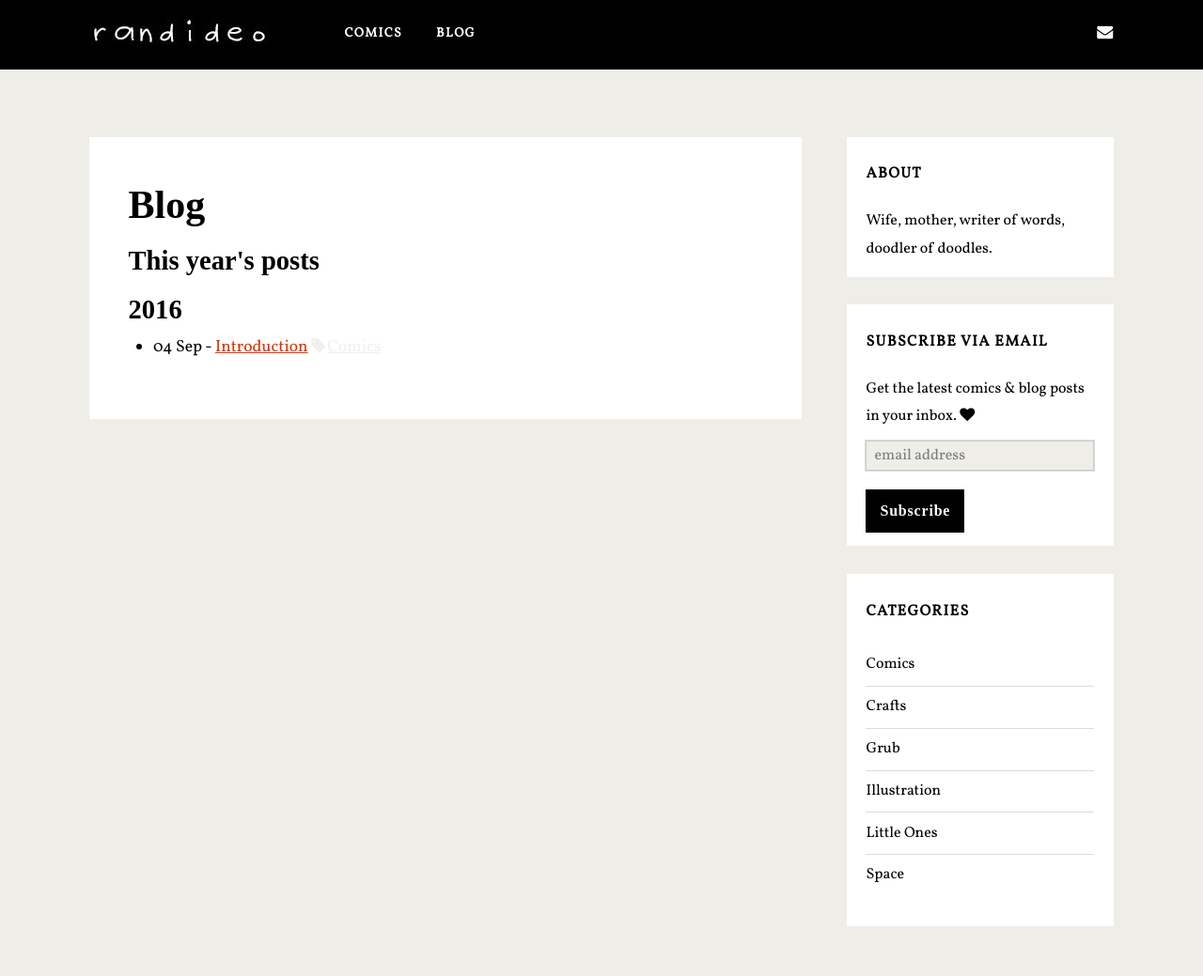
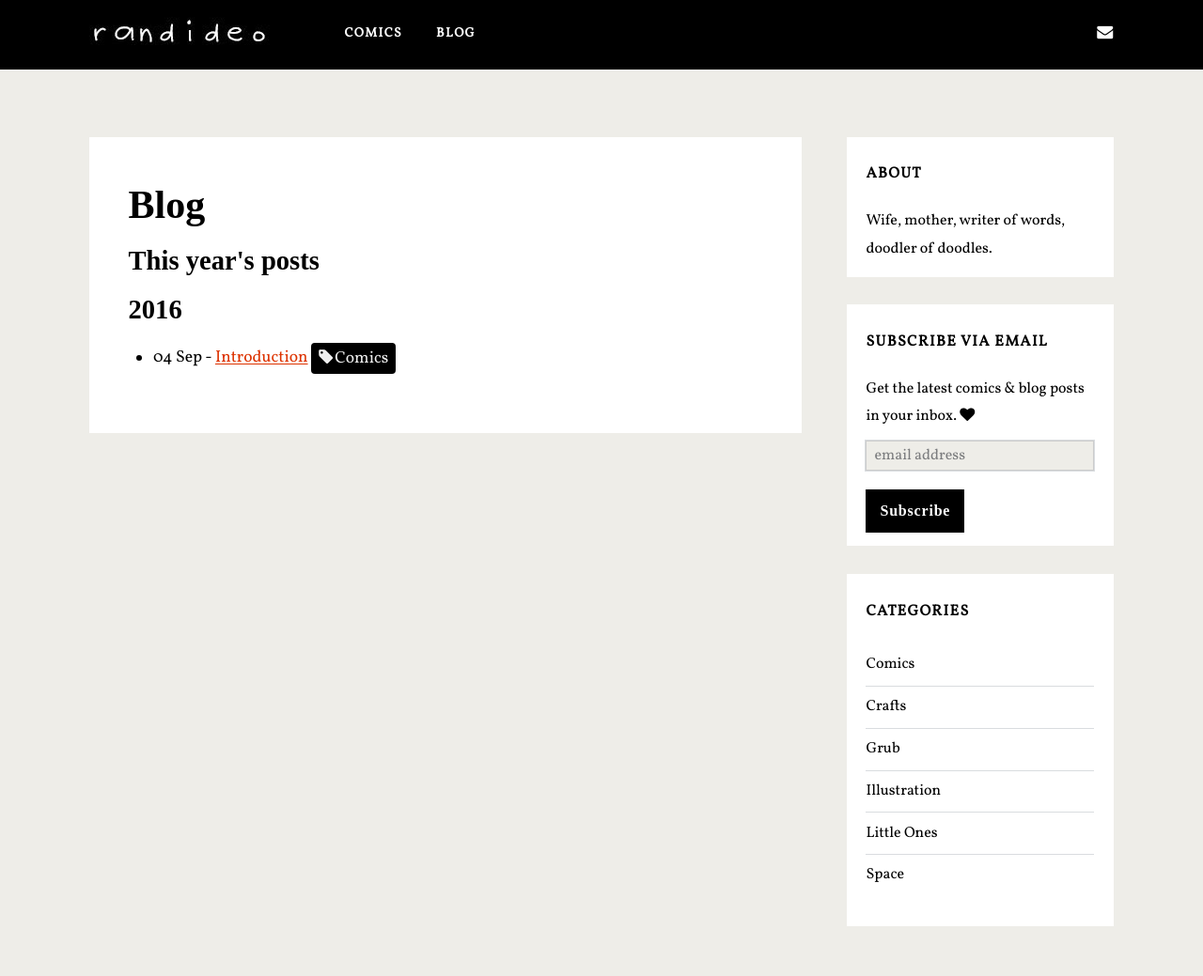
Before and after one commit to randideo/randideo.github.io, a Jekyll site: the page built from blog.html, in a window 1280 px wide. Shown: the whole page at 94% size. Built offline with Jekyll 4.4.1, drawn with Linux system fonts in a browser that asks for light colours; nearby versions of some CDN libraries; some web fonts are replaced; comment, search, counter and statistics services are not loaded.

Commit message:
Update blog.html

```diff
--- a/blog.html
+++ b/blog.html
@@ -19,3 +19,35 @@ title: Blog
       <li><time>{{ post.date | date:"%d %b" }}</time> - <a href="{{ post.url }}">{{ post.title }}</a> <a style="color: #efefef;" href="#{{ tag | slugify }}" class="codinfox-tag-mark"><i class="fa fa-tag" style="padding-right: 2px;" aria-hidden="true"></i>{{ post.tags | sort | join: ", " }}</a></li>
   {% endfor %}
   </ul>
+
+<style>
+ .codinfox-category-list {
+    padding-left: 1rem;
+
+}
+.codinfox-category-list li small {
+    font-size: 80%;
+    color: #000;
+  text-decoration: none;
+}
+
+
+.codinfox-category-list li a:hover {
+    color: #dd3300;
+    text-decoration: none;
+}
+.codinfox-category-list li a:hover small {
+    color: inherit;
+  text-decoration: none;
+}
+
+.codinfox-tag-mark{
+    display: inline-block;
+    background: #000;
+    margin-top: 8px;
+    padding: .2rem .5rem .2rem .5rem;
+    border-radius: 4px;
+    color: #fff;
+   text-decoration: none;
+}
+</style>
```
